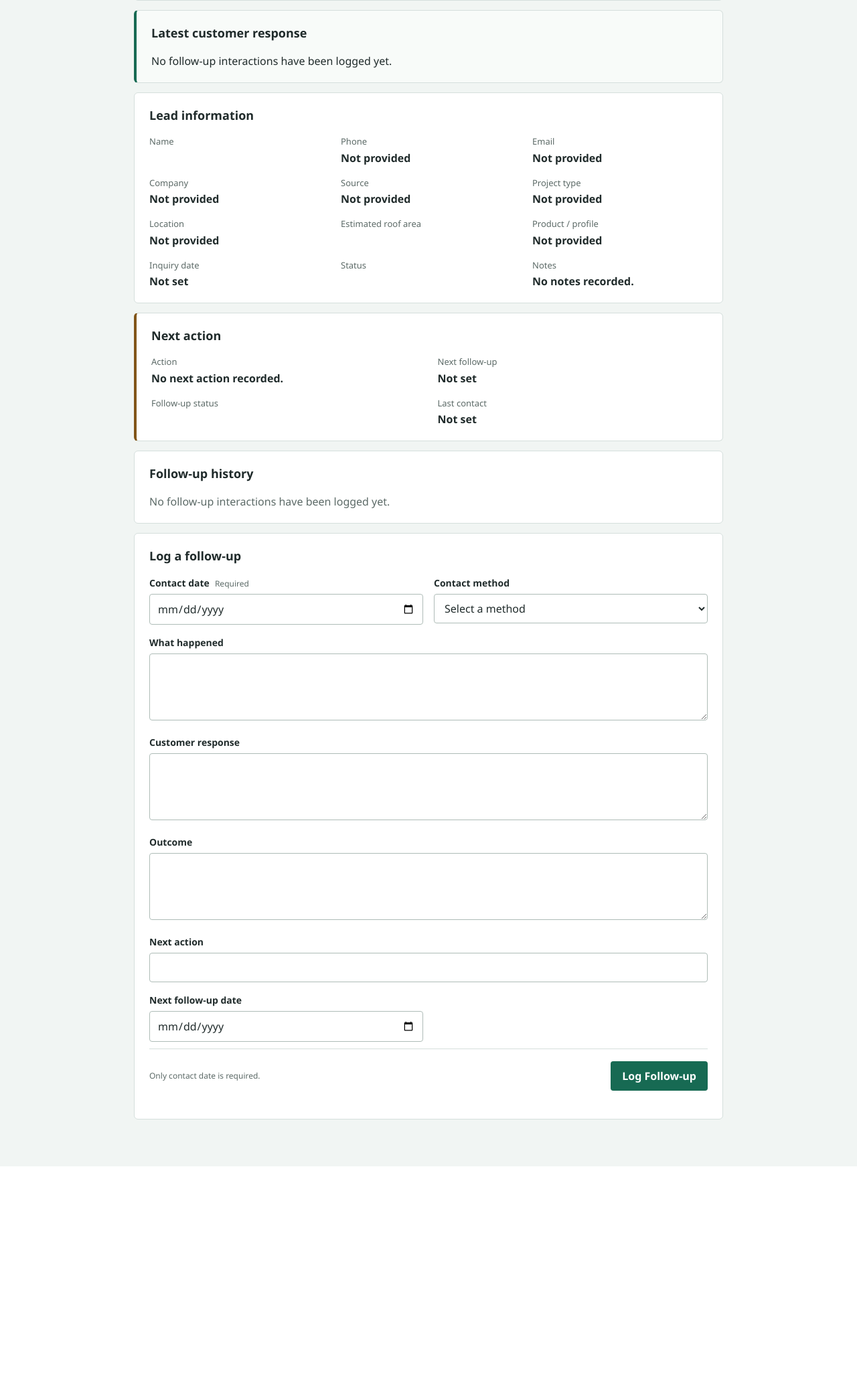
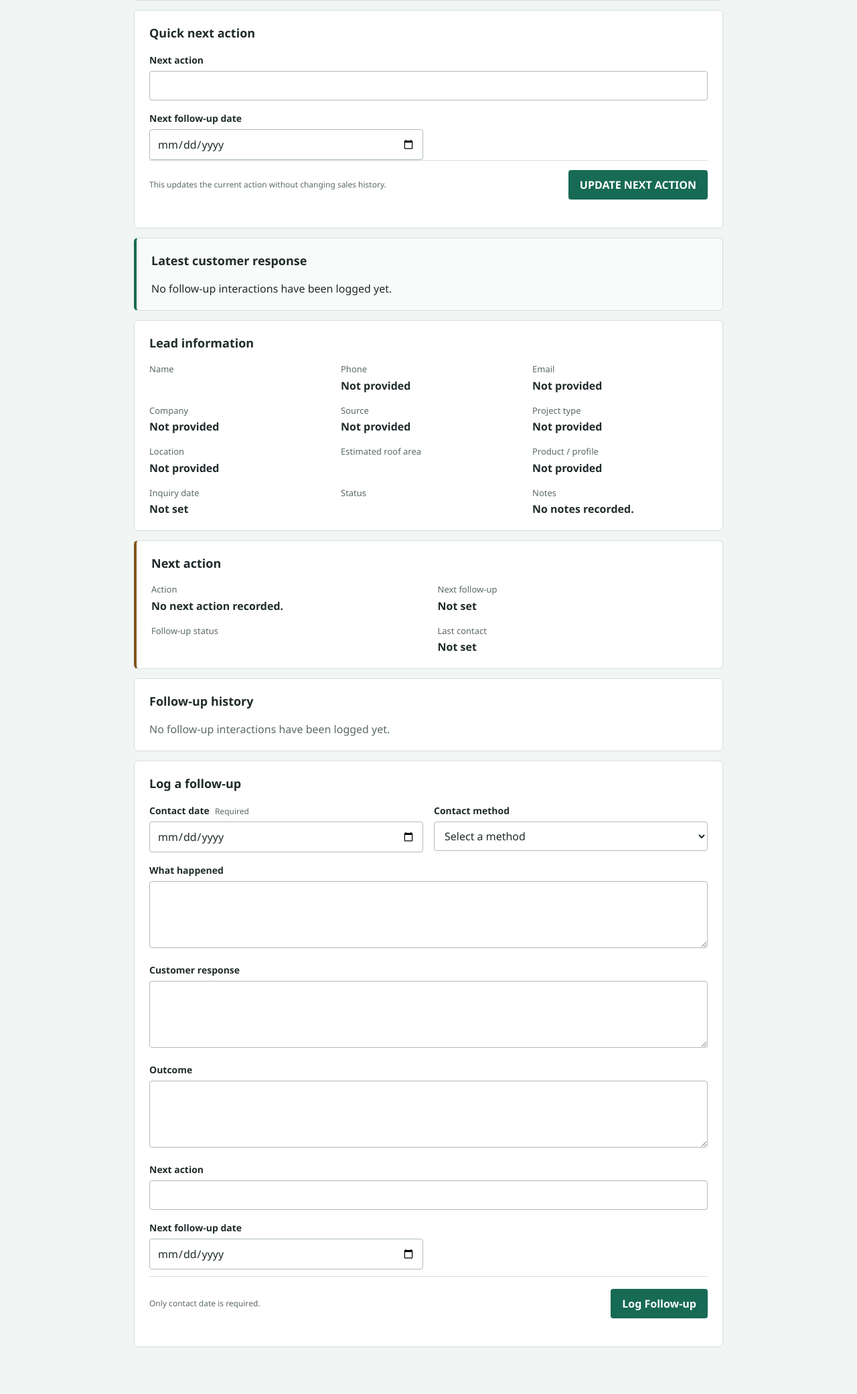
Before and after one commit to LeparioNgao/businessgeniusngao, a Flask app: template ngaoroofing-leads/templates/lead_detail.html in a window 1280 px wide. Shown: the part 407-2489 px from the top of the page at 67% size. Before the commit the page ends 2149 px from the top, so only its background shows below. Run offline with Flask 3, Linux system fonts and the light colour scheme; the template is opened without the code that fills it, so the values that code supplies are empty.

Commit message:
Polish lead detail status and action UX

```diff
--- a/ngaoroofing-leads/static/style.css
+++ b/ngaoroofing-leads/static/style.css
@@ -1009,6 +1009,11 @@ textarea:focus {
     width: 100%;
 }
 
+.compact-actions {
+    border-top: 1px solid var(--line);
+    padding-top: 14px;
+}
+
 .status-update-row {
     display: flex;
     flex-wrap: wrap;
--- a/ngaoroofing-leads/templates/lead_detail.html
+++ b/ngaoroofing-leads/templates/lead_detail.html
@@ -28,6 +28,12 @@
             {% endif %}
             {% if status_error %}
                 <p class="notice notice-error" role="alert">Invalid sales status.</p>
+            {% endif %}
+            {% if action_message %}
+                <p class="notice notice-success" role="status">{{ action_message }}</p>
+            {% endif %}
+            {% if action_error %}
+                <p class="notice notice-error" role="alert">Next action date must be valid.</p>
             {% endif %}
             {% if errors %}
                 <div class="error-summary" role="alert">
@@ -64,6 +70,26 @@
                         {% endfor %}
                     </select>
                     <button class="button button-primary" type="submit">UPDATE STATUS</button>
+                </div>
+            </form>
+        </section>
+
+        <section class="profile-section status-update-section" aria-labelledby="next-action-heading">
+            <h2 id="next-action-heading">Quick next action</h2>
+            <form class="status-update-form" method="post" action="{{ url_for('update_next_action', lead_id=lead.id) }}">
+                <div class="field-grid">
+                    <div class="field field-wide">
+                        <label for="quick-next-action">Next action</label>
+                        <input id="quick-next-action" name="next_action" type="text" value="{{ lead.next_action or '' }}">
+                    </div>
+                    <div class="field">
+                        <label for="quick-next-follow-up-date">Next follow-up date</label>
+                        <input id="quick-next-follow-up-date" name="next_follow_up_date" type="date" value="{{ lead.next_follow_up_date or '' }}">
+                    </div>
+                </div>
+                <div class="form-actions compact-actions">
+                    <span class="form-hint">This updates the current action without changing sales history.</span>
+                    <button class="button button-primary" type="submit">UPDATE NEXT ACTION</button>
                 </div>
             </form>
         </section>
```
